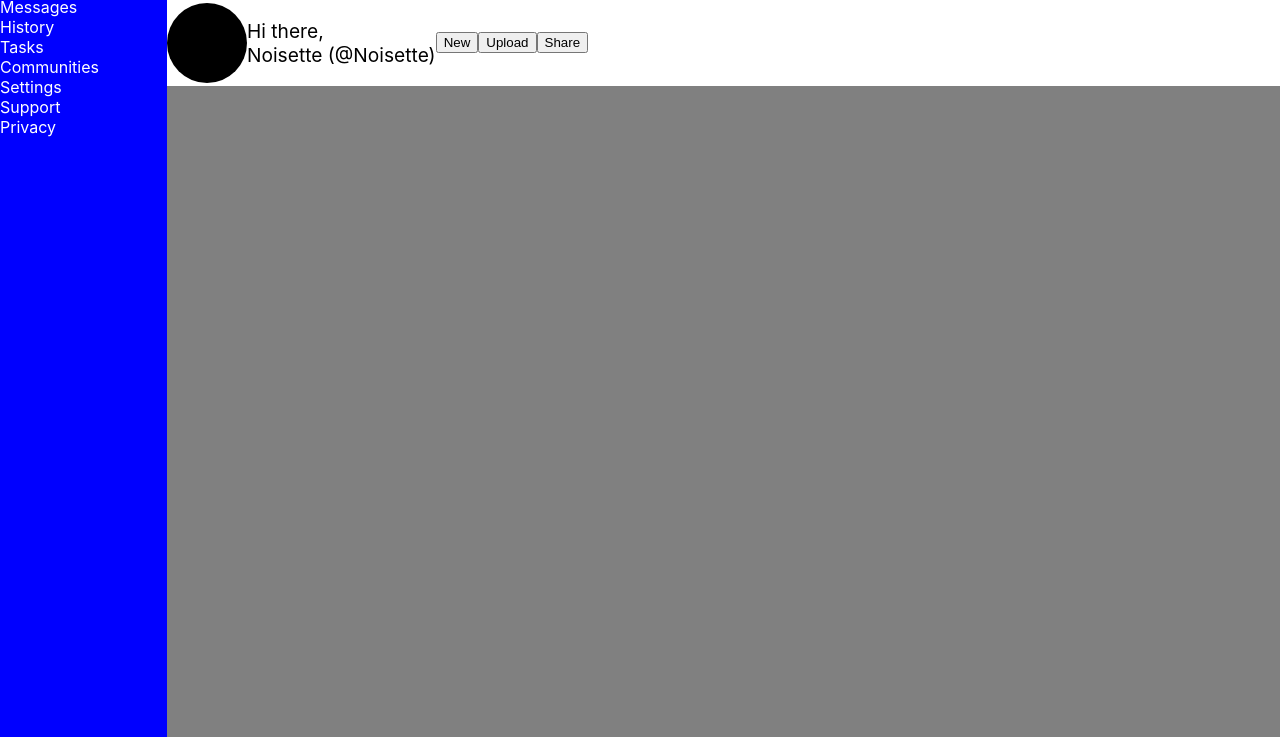
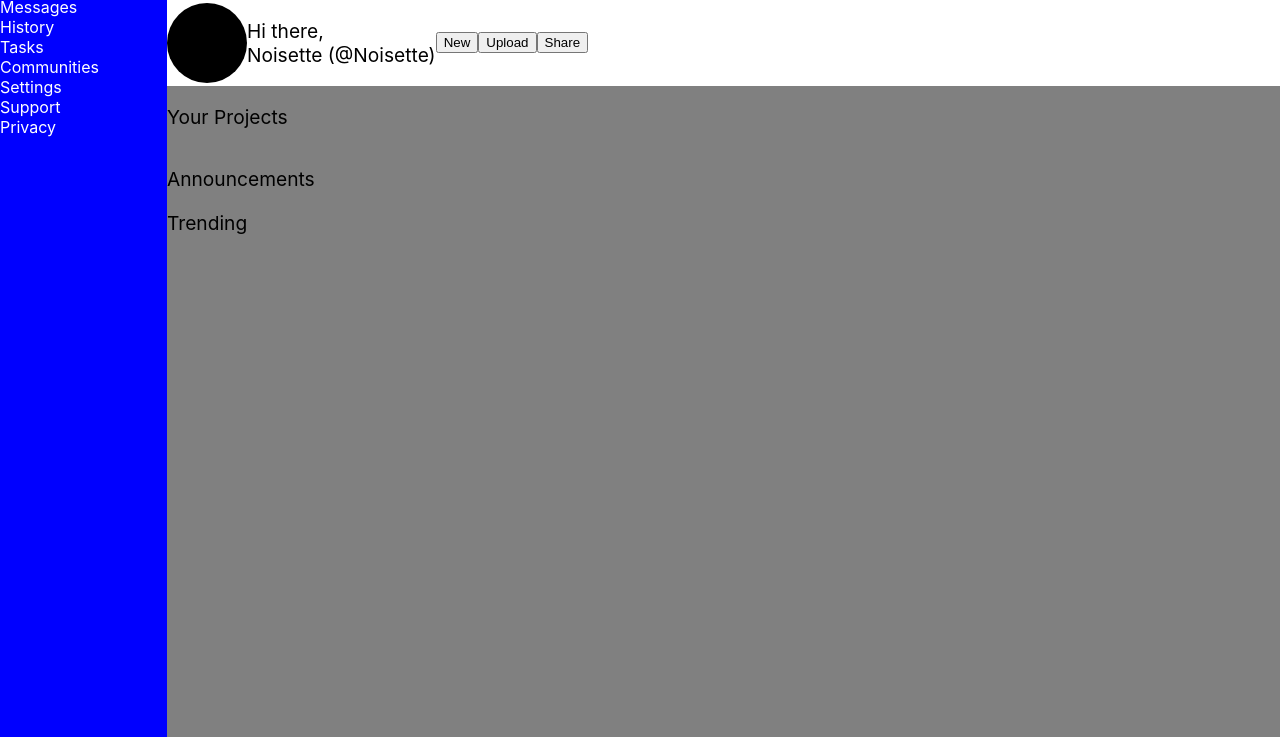
Before and after one commit to tcoquery/Admin-Dashboard, a plain HTML site: page index.html in a window 1280 px wide. Shown: the part 63-800 px from the top of the page. Drawn offline with Linux system fonts and the light colour scheme.

Commit message:
Add main content elements and layout

```diff
--- a/index.html
+++ b/index.html
@@ -44,10 +44,22 @@
             </div>
         </div>
         <div class="main-content">
-            <div class="projects"></div>
+            <div id="main">
+                <p>Your Projects</p>
+                <div class="projects">
+                    <div class="project"></div>
+                    <div class="project"></div>
+                    <div class="project"></div>
+                    <div class="project"></div>
+                    <div class="project"></div>
+                    <div class="project"></div>
+                </div>
+            </div>
             <div class="main-sidebar">
-                <div class="announcements"></div>
-                <div class="trending"></div>
+                <p>Announcements</p>
+                <div class="box"></div>
+                <p>Trending</p>
+                <div class="box"></div>
             </div>
         </div>
     </div>
```
